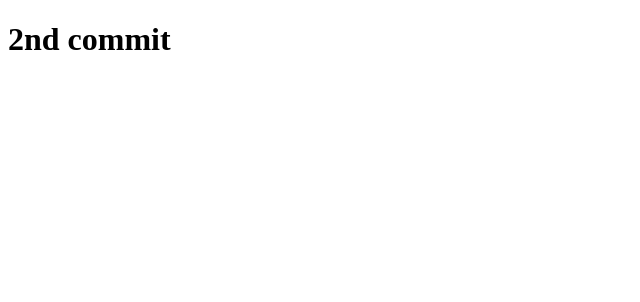
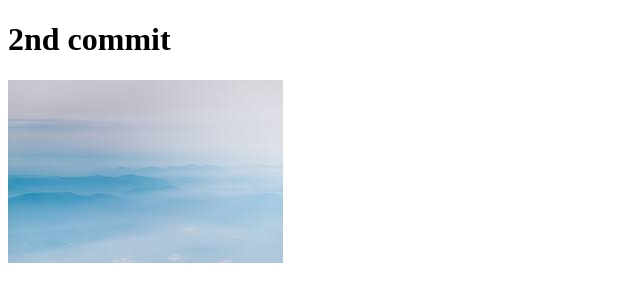
Before and after one commit to Obydur-Rahman/my-4th-repo, a plain HTML site: page index.html in a window 1280 px wide. Shown: the whole page, without its empty margins (0-640 px from the left). Drawn offline with Linux system fonts and the light colour scheme.

Commit message:
3rd commit

```diff
--- a/index.html
+++ b/index.html
@@ -7,6 +7,7 @@
 </head>
 <body>
     <h1>2nd commit</h1>
+    <img src="img/download.jpeg" alt="">
 
 </body>
 </html>
```
Also changed, not shown: img/download.jpeg (added).
